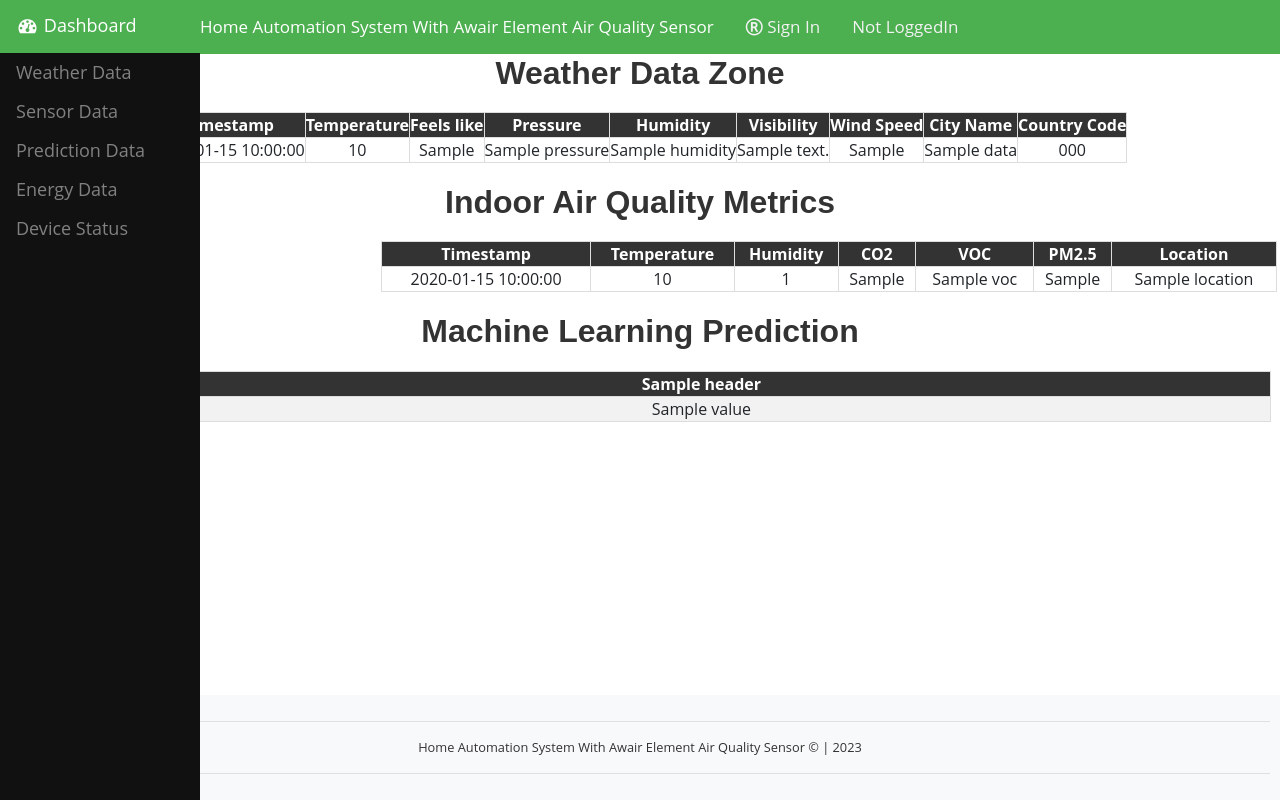
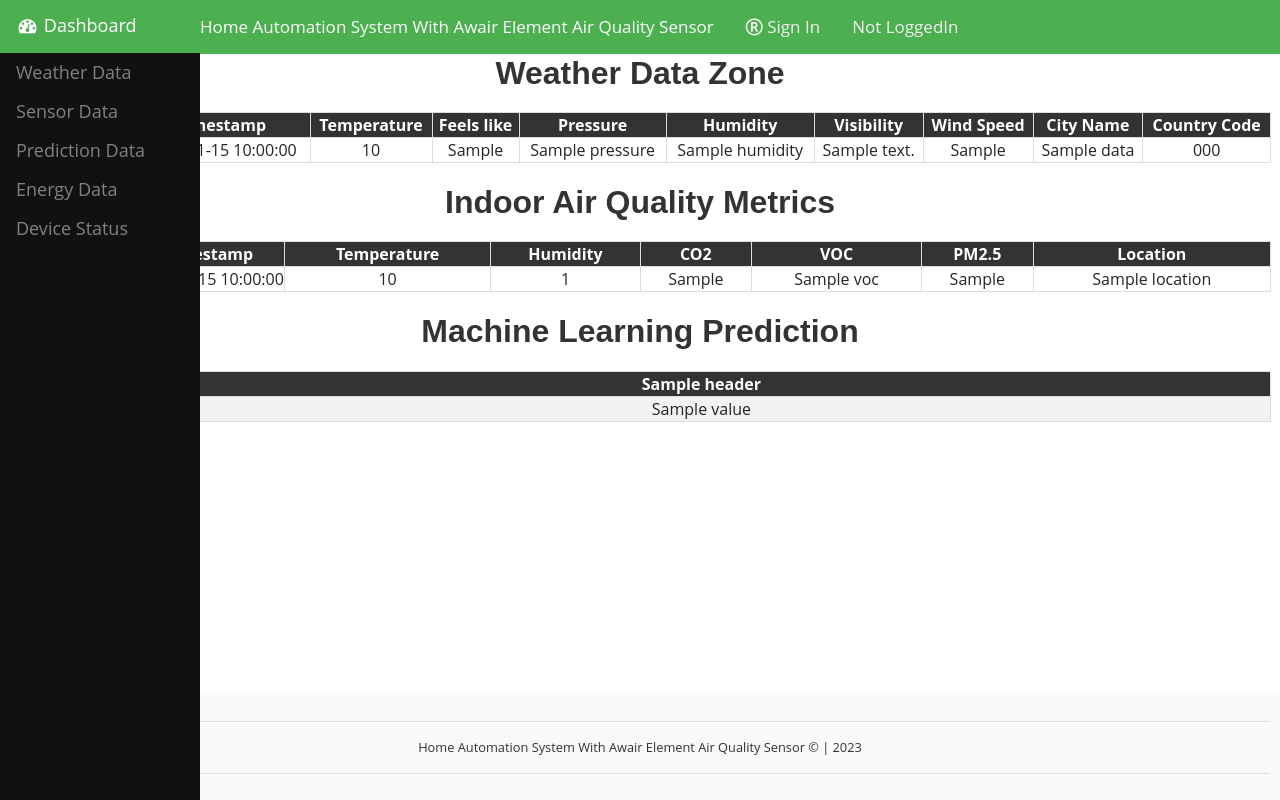
Before and after one commit to shardendu-design/smart-home-automation, a Python web app: template app/Indoor_air_quality/templates/home.html in a window 1280 px wide. Run offline with Jinja, Linux system fonts and the light colour scheme; the template is opened without the code that fills it: most values are stand-ins (such as "Sample title", 1, 10 or a date in 2020); some libraries are stand-ins or nearby versions; some web fonts are replaced.

Commit message:
dasboard metrics css style changes

```diff
--- a/app/Indoor_air_quality/templates/home.html
+++ b/app/Indoor_air_quality/templates/home.html
@@ -84,4 +84,6 @@
             {% endfor %}
         </tr>
     </table>
+
+
 {% endblock %}
--- a/app/static/css/styles.css
+++ b/app/static/css/styles.css
@@ -143,23 +143,30 @@ footer {
 
 }
 
-/* Style the table */
 #iaq-table {
   border-collapse: collapse;
-  width: 70%;
+  width: 89%;
   margin: 20px auto;
   overflow-x: auto; /* Enable horizontal scrolling if needed */
-  margin-right: 3px;
-
+  margin-right: 9px;
 }
 
 /* Set the border and padding for table cells */
-#iaq-table th, td {
+#iaq-table th, #prediction td {
   border: 1px solid #ddd;
   padding: 0px;
   white-space: nowrap; /* Prevent text wrapping in cells */
   text-align: center; /* Center-align content */
 }
+
+/* Specify widths for each column */
+#iaq-table th:nth-child(1),
+#iaq-table td:nth-child(1) {
+  width: 10%; /* Adjust width for the first column */
+}
+
+/* Adjust widths for other columns as needed */
+/* Add similar styles for all columns */
 
 /* Alternate row colors */
 #iaq-table tr:nth-child(even) {
@@ -170,14 +177,16 @@ footer {
 #iaq-table th {
   background-color: #333;
   color: white;
+
 }
 
 /* Style the table */
 #weather-table {
   border-collapse: collapse;
-  width: 70%; /* Set the table width to 80% of its container */
+  width: 89%;
   margin: 20px auto;
-
+  overflow-x: auto; /* Enable horizontal scrolling if needed */
+  margin-right: 9px;
 
 }
 
```
